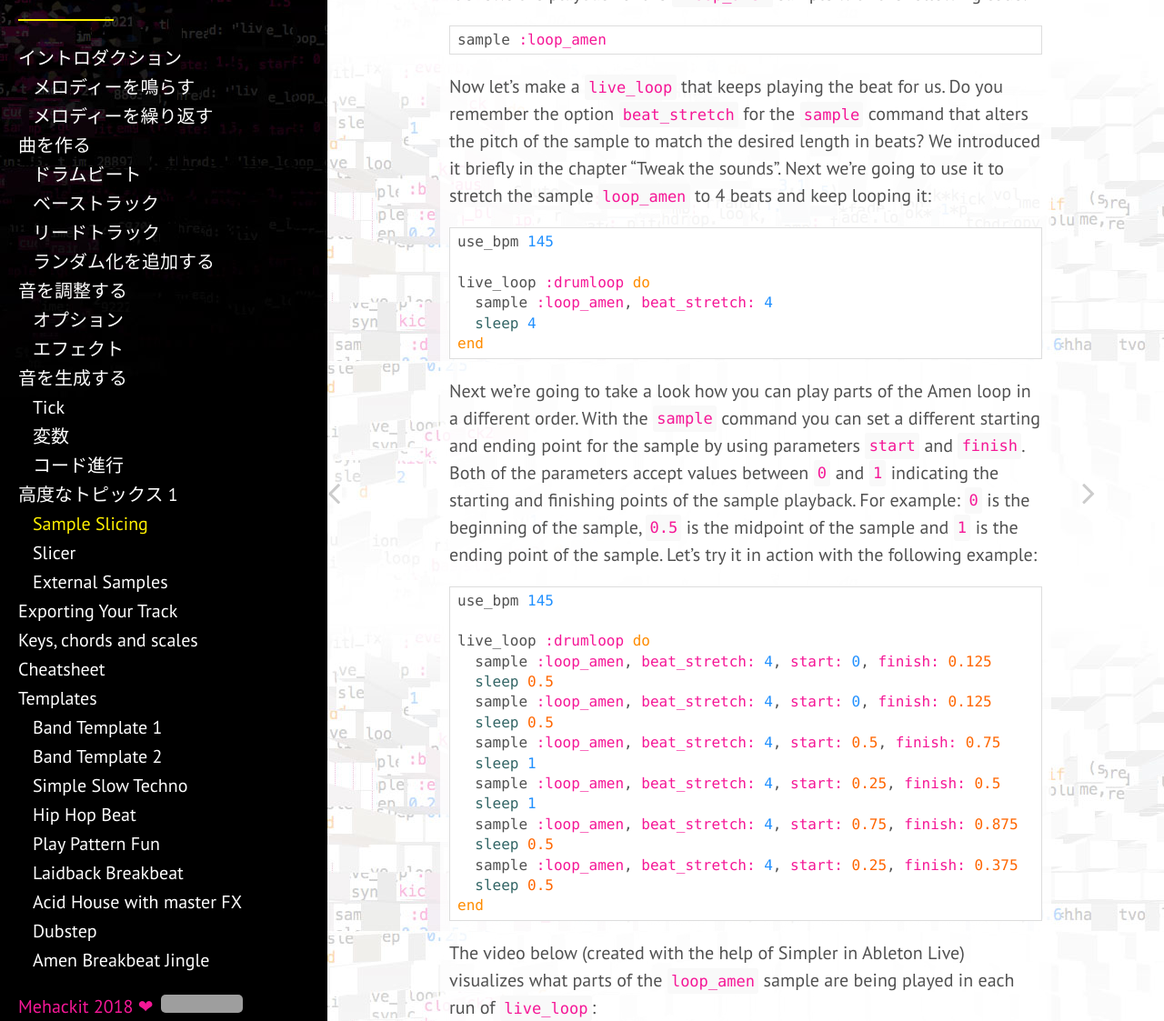
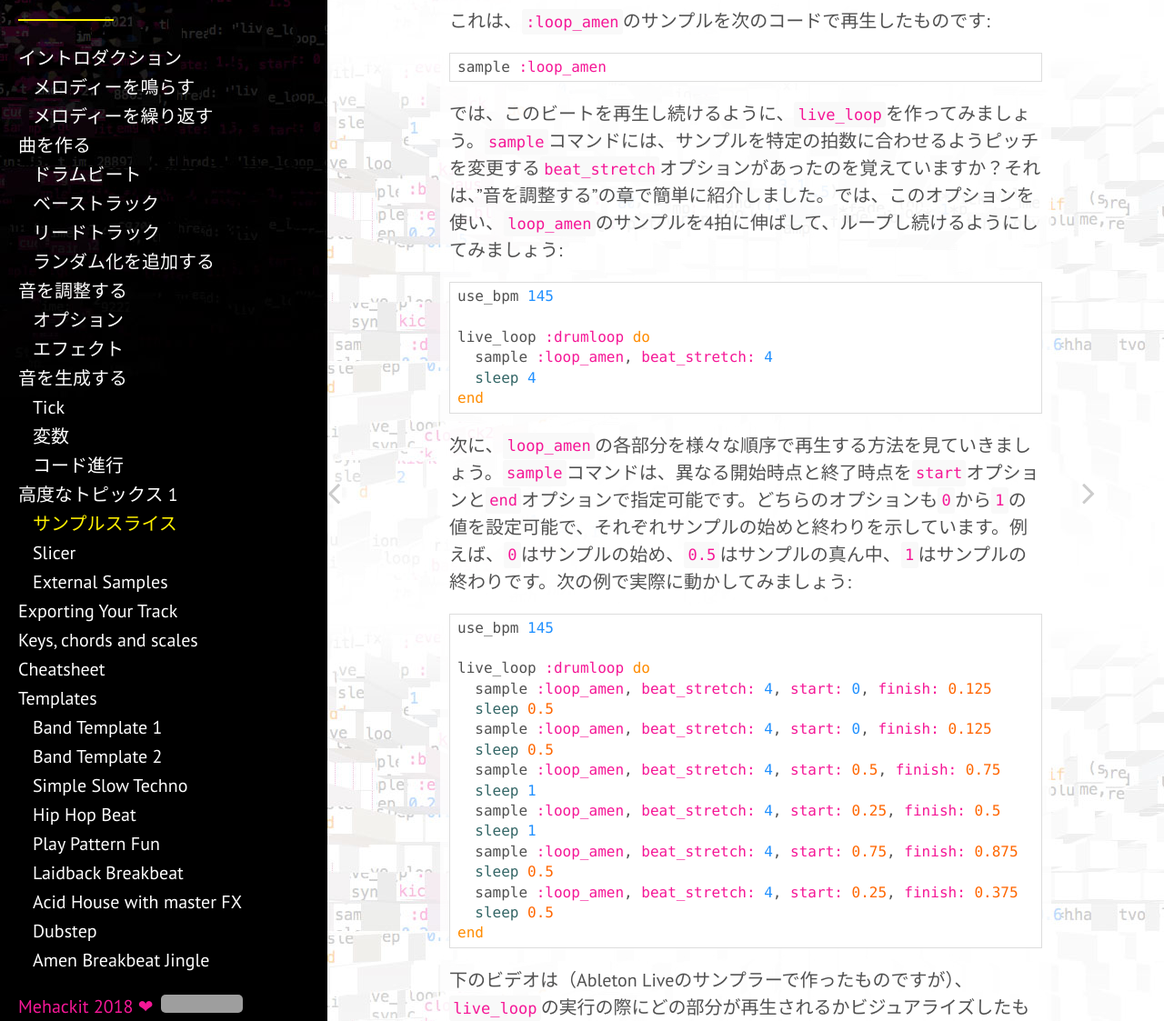
Before and after one commit to mehackit/sonic-pi-workshop, a Jekyll site: the page built from _exercises/ja/05-advanced-topics-1/02-sample-chopping.md, in a window 1280 px wide and 1400 px high, scrolled down 395 px. Shown: the part 178-1301 px from the top of the window at 91% size. Built offline with Jekyll 4.4.1, drawn with Linux system fonts in a browser that asks for light colours; nearby versions of some CDN libraries; some of the changed text lies outside the part shown; grey boxes are pictures that could not be loaded.

Commit message:
Translate 05-02 to ja

```diff
--- a/_exercises/ja/05-advanced-topics-1/02-sample-chopping.md
+++ b/_exercises/ja/05-advanced-topics-1/02-sample-chopping.md
@@ -1,21 +1,21 @@
 ---
 chapter: Advanced Topics 1
-title: Sample Slicing
+title: サンプルスライス
 lang: ja
 layout: exercise
 ---
 
-Let's take a step back and take a look at samples again. Watch the video below to understand how the playback of a looping sample behaves.
+少し戻ってサンプルについて再び見てみましょう。サンプルループの再生がどのような振舞いか理解するために、次のビデオを見てみましょう。
 
 {% include videoplayer.html filepath="/assets/video/amen_loop" %}
 
-It shows the playback of the `:loop_amen` sample with the following code:
+これは、`:loop_amen`のサンプルを次のコードで再生したものです:
 
 {% highlight ruby %}
 sample :loop_amen
 {% endhighlight %}
 
-Now let's make a `live_loop` that keeps playing the beat for us. Do you remember the option `beat_stretch` for the `sample` command that alters the pitch of the sample to match the desired length in beats? We introduced it briefly in the chapter "Tweak the sounds". Next we're going to use it to stretch the sample `loop_amen` to 4 beats and keep looping it:
+では、このビートを再生し続けるように、`live_loop`を作ってみましょう。`sample`コマンドには、サンプルを特定の拍数に合わせるようピッチを変更する`beat_stretch`オプションがあったのを覚えていますか？それは、"音を調整する"の章で簡単に紹介しました。では、このオプションを使い、`loop_amen`のサンプルを4拍に伸ばして、ループし続けるようにしてみましょう:
 
 {% highlight ruby %}
 use_bpm 145
@@ -26,7 +26,7 @@ live_loop :drumloop do
 end
 {% endhighlight %}
 
-Next we're going to take a look how you can play parts of the Amen loop in a different order. With the `sample` command you can set a different starting and ending point for the sample by using parameters `start` and `finish`. Both of the parameters accept values between `0` and `1` indicating the starting and finishing points of the sample playback. For example: `0` is the beginning of the sample, `0.5` is the midpoint of the sample and `1` is the ending point of the sample. Let's try it in action with the following example:
+次に、`loop_amen`の各部分を様々な順序で再生する方法を見ていきましょう。`sample`コマンドは、異なる開始時点と終了時点を`start`オプションと`end`オプションで指定可能です。どちらのオプションも`0`から`1`の値を設定可能で、それぞれサンプルの始めと終わりを示しています。例えば、`0`はサンプルの始め、`0.5`はサンプルの真ん中、`1`はサンプルの終わりです。次の例で実際に動かしてみましょう:
 
 {% highlight ruby %}
 use_bpm 145
@@ -47,13 +47,13 @@ live_loop :drumloop do
 end
 {% endhighlight %}
 
-The video below (created with the help of Simpler in Ableton Live) visualizes what parts of the `loop_amen` sample are being played in each run of `live_loop`:
+下のビデオは（Ableton Liveのサンプラーで作ったものですが）、`live_loop`の実行の際にどの部分が再生されるかビジュアライズしたものです:
 
 {% include videoplayer.html filepath="/assets/video/amen_slicing" %}
 
-Now isn't it fun to play different parts of the sample in a completely different order? Try experimenting with options for the command `sample`. For example, adding an option `rate: -1` to one of the `loop_amen` hits makes it play backwards.
+サンプルの様々な部分を全く異なる順序で再生するのは、楽しいと思いませんか？`sample`コマンドのオプションで色々実験してみましょう。例えば、`rate: -1`を`loop_amen`の再生の1つに追加すると、逆再生します。
 
-One sample can be sculpted into almost anything once you start experimenting with the `sample` options (such as `rate`, `pan`, `amp`, `attack`, `release`, `start` and `finish`). The following example uses these options with randomized values to play unique microsounds from two samples:
+`sample`コマンドのオプション（`rate`, `pan`, `amp`, `attack`, `release`, `start`, `finish`といったもの）で実験し始めると、あるサンプル音源がほとんどどんな音にも加工することができるでしょう。以下の例では、これらのオプションをランダムな値と使用することで、2つのサンプル音源から一意な<a href="https://en.wikipedia.org/wiki/Microsound">マイクロサウンド</a>を再生しています:
 
 {% highlight ruby %}
 use_bpm 180
@@ -81,4 +81,4 @@ end
 
 {% include player.html filepath="/assets/audio/granular_1.mp3" %}
 
-This technique is also widely used in <a href="https://en.wikipedia.org/wiki/Granular_synthesis">granular samplers and synthesizers</a>.
+また、このテクニックは、<a href="https://en.wikipedia.org/wiki/Granular_synthesis">グラニュラーサンプラーやグラニュラーシンセサイザー</a>で広く使われています。
```
